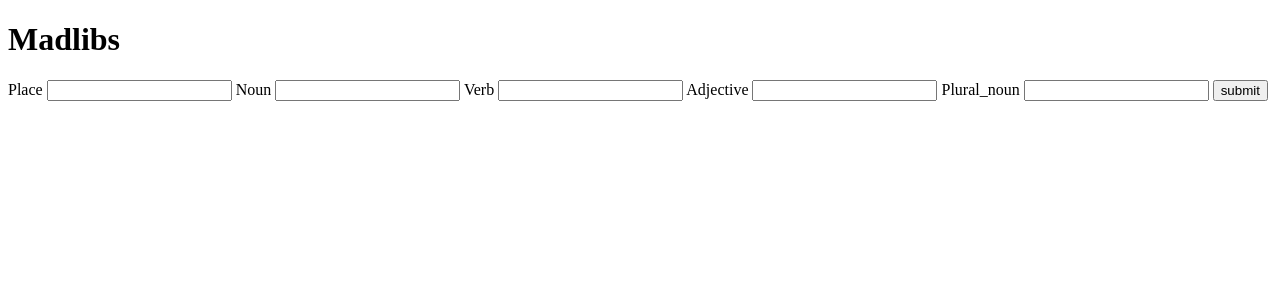
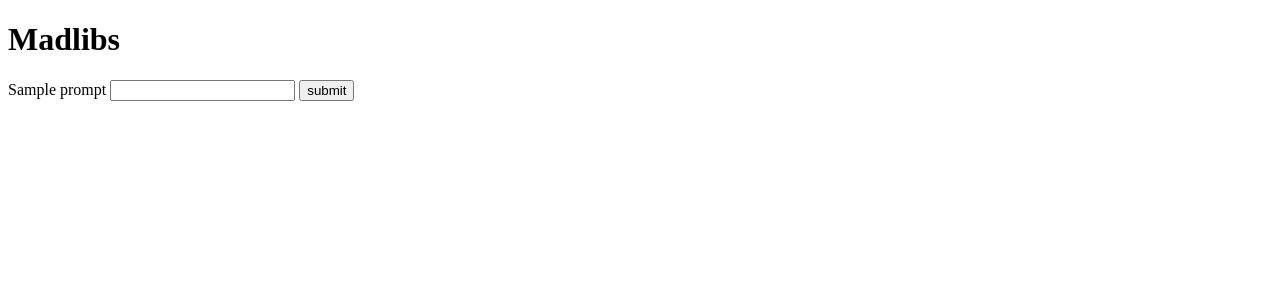
Before and after one commit to esthernickani/flask-madlibs, a Flask app: template templates/form.html in a window 1280 px wide. Shown: the top 300 px of the page. Run offline with Flask 2, Linux system fonts and the light colour scheme; the template is opened without the code that fills it: most values are stand-ins (such as "Sample title", 1, 10 or a date in 2020).

Commit message:
final commit

```diff
--- a/app.py
+++ b/app.py
@@ -1,5 +1,6 @@
 from flask import Flask, request, render_template
 from flask_debugtoolbar import DebugToolbarExtension
+from stories import Story
 
 app = Flask(__name__, template_folder = "templates")
 
@@ -11,19 +12,36 @@ app.config['SECRET_KEY'] = "hellothere"
 
 toolbar = DebugToolbarExtension(app)
 
+story = Story(
+    ["place", "noun", "verb", "adjective", "plural_noun"],
+    """Once upon a time in a long-ago {place}, there lived a
+       large {adjective} {noun}. It loved to {verb} {plural_noun}."""
+)
 
 @app.route('/')
 def show_form():
     """This shows the html form for the user to choose what parts of speech they want for their story"""
-    return render_template("form.html")
+    prompts = story.prompts
+    return render_template("form.html", prompts=prompts)
 
 @app.route('/story')
 def show_story():
     """This returns the story and shows it on the webpage"""
+
     place = request.args["place"]
     noun = request.args["noun"]
     verb = request.args["verb"]
     adjective = request.args["adjective"]
     plural_noun = request.args["plural_noun"]
 
-    return render_template("story.html", place=place, noun=noun, verb=verb, adjective=adjective, plural_noun=plural_noun)
+    answer = {
+        "place":place,
+        "noun":noun,
+        "verb":verb,
+        "adjective":adjective,
+        "plural_noun":plural_noun
+    }
+
+    user_story = story.generate(answer)
+
+    return render_template("story.html", user_story=user_story)
--- a/templates/form.html
+++ b/templates/form.html
@@ -8,16 +8,10 @@
 <body>
     <h1>Madlibs</h1>
     <form action="/story" class="madlibs_form">
-        <label for="place">Place</label>
-        <input type="text" name="place" id="place" required>
-        <label for="noun">Noun</label>
-        <input type="text" name="noun" id="noun" required>
-        <label for="verb">Verb</label>
-        <input type="text" name="verb" id="verb" required>
-        <label for="adjective">Adjective</label>
-        <input type="text" name="adjective" id="adjective" required>
-        <label for="plural_noun">Plural_noun</label>
-        <input type="text" name="plural_noun" id="plural_noun" required>
+        {%for prompt in prompts%}
+            <label for="{{prompt}}">{{prompt}}</label>
+            <input type="text" name="{{prompt}}" id="{{prompt}}" required>
+        {% endfor %}
         <input type="submit" value="submit">
     </form>
 
--- a/templates/story.html
+++ b/templates/story.html
@@ -6,6 +6,8 @@
     <title>Your story</title>
 </head>
 <body>
-    <p>Once upon a time in a long-ago {{place}}, there lived a large {{adjective}} {{noun}}. It loved to {{verb}} {{plural_noun}}</p>
+    <p>
+        {{user_story}}
+    </p>
 </body>
 </html>
```
